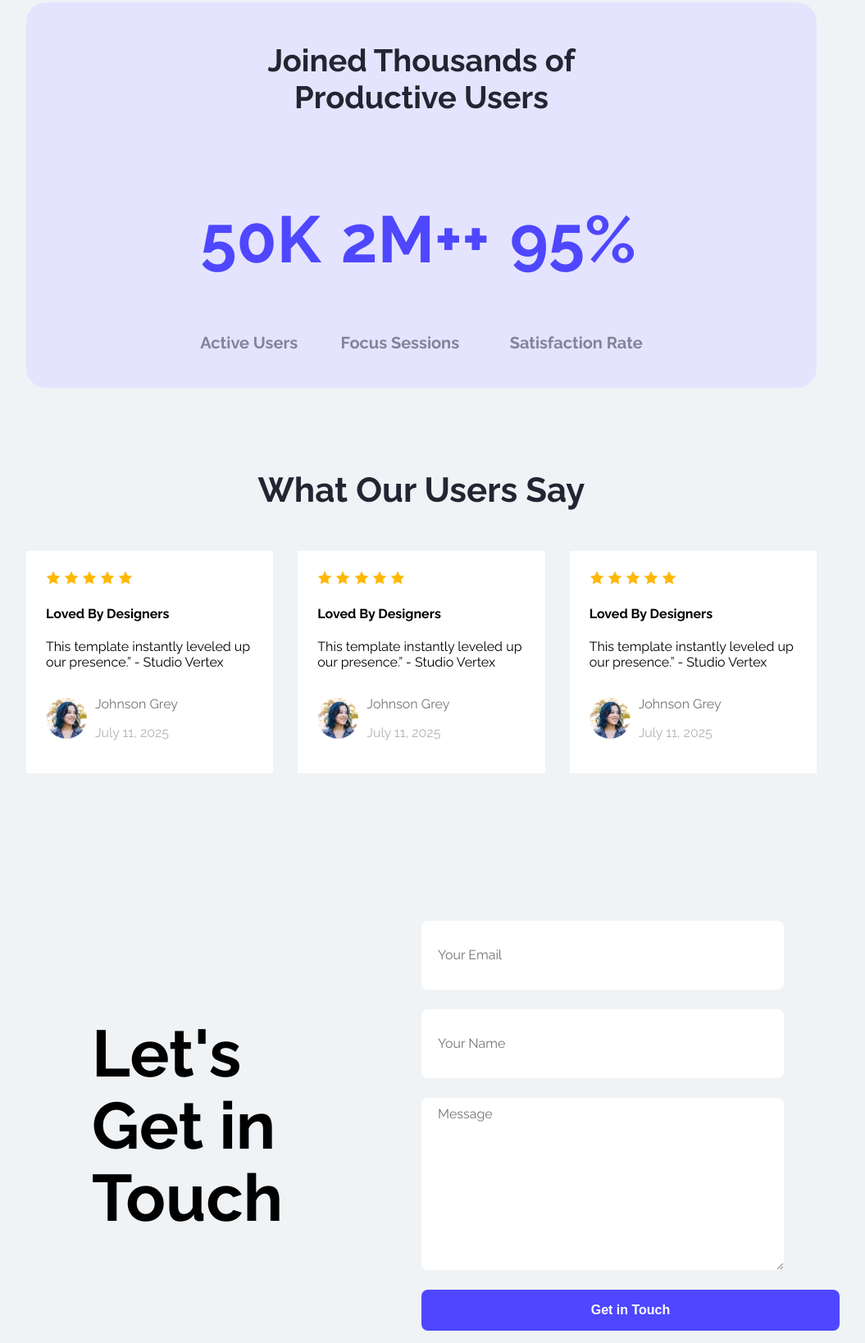
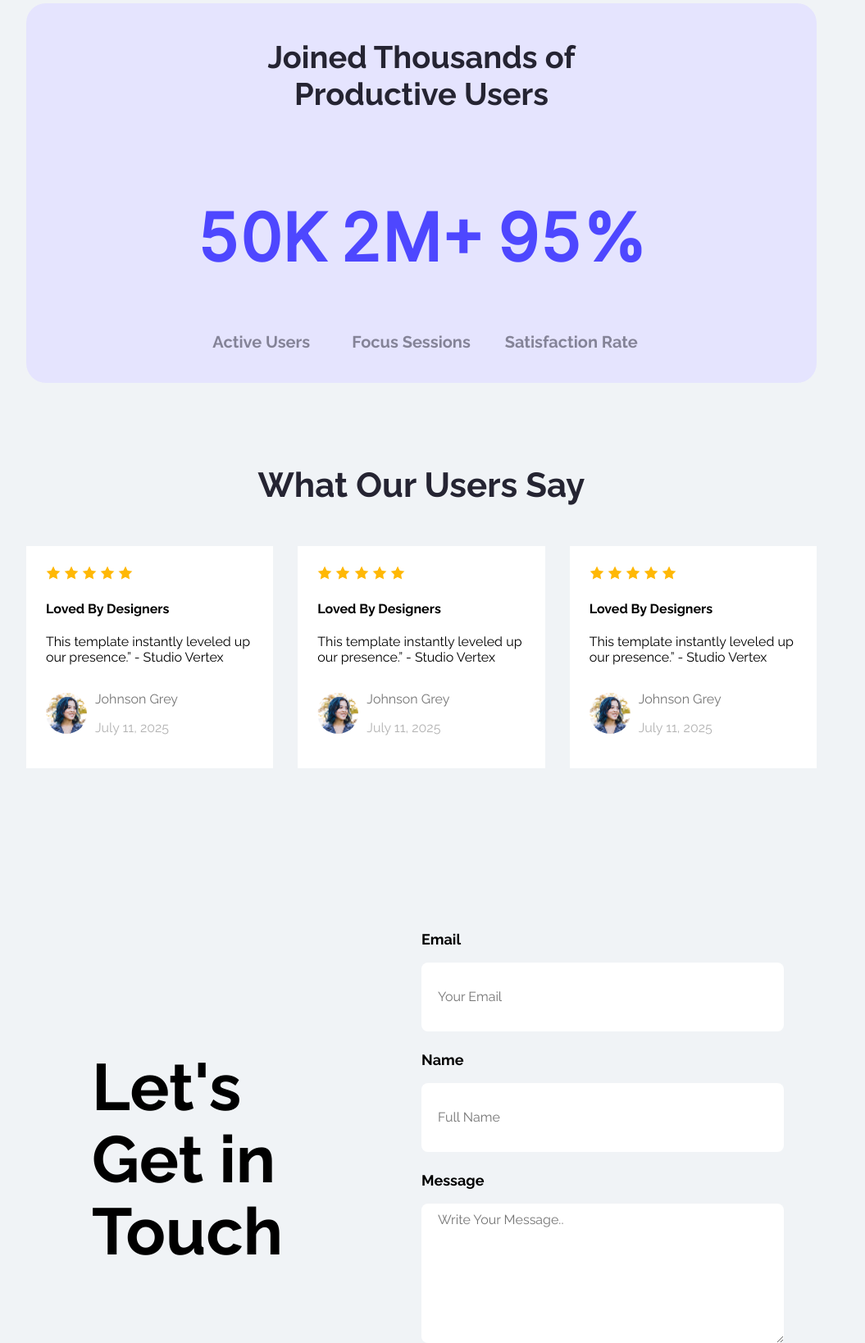
Before and after one commit to sk-suchi/Assignment-1, a plain HTML site: page index.html in a window 1280 px wide. Shown: the part 1162-2800 px from the top of the page at 82% size, without its empty margins (126-1181 px from the left). Drawn offline with Linux system fonts and the light colour scheme.

Commit message:
fifth commit

```diff
--- a/index.html
+++ b/index.html
@@ -11,10 +11,12 @@
     <link
         href="https://fonts.googleapis.com/css2?family=Open+Sans:ital,wght@0,300..800;1,300..800&family=Poppins:ital,wght@0,100;0,200;0,300;0,400;0,500;0,600;0,700;0,800;0,900;1,100;1,200;1,300;1,400;1,500;1,600;1,700;1,800;1,900&family=Raleway:ital,wght@0,100..900;1,100..900&display=swap"
         rel="stylesheet">
+        <link href="https://fonts.googleapis.com/css2?family=Inter&display=swap" rel="stylesheet">
+
 </head>
 
 <body class="raleway-uniquifier body-bg">
-    <header class="header">
+    <header class="header" id="home">
         <nav>
             <h3 class="nav-title">LOGO</h3>
             <ul>
@@ -29,7 +31,7 @@
         </div>
     </header>
     <main>
-        <section class="action">
+        <section class="action" id="how-it-works">
             <div class="action-content">
                 <h4 class="action-title">See It in Action</h4>
                 <p class="action-description">Explore the live preview and imagine your brand in this bold new look.</p>
@@ -46,7 +48,7 @@
                     <h5 class="item-description">Active Users</h5>
                 </div>
                 <div class="productive-item">
-                    <h1 class="item-title">2M++</h1>
+                    <h1 class="item-title">2M+</h1>
                     <h5 class="item-description">Focus Sessions</h5>
                 </div>
                 <div class="productive-item">
@@ -130,22 +132,26 @@
             </div>
             <div class="touch-column">
                 <form>
+                    <p class="forms">Email</p>
                     <input type="email" placeholder="Your Email">
-                 <input type="text" placeholder="Your Name">
-                <textarea cols="30" rows="10" placeholder="Message"></textarea>
+                    <p class="forms">Name</p>
+                    <input type="text" placeholder="Full Name">
+                    <p class="forms">Message</p>
+                    <textarea cols="30" rows="5" placeholder="Write Your Message.."></textarea>
                     <input type="submit" value="Get in Touch" class="btn-primary get-touch">
 
                 </form>
             </div>
         </section>
 
-<footer class="end">
+        <footer class="end" id="service">
             <h1 class="end-logo">LOGO</h1>
-    <p class="end-description">Ready to elevate your online presence? Contact us today to discuss your project and discover how we can bring your vision to life.</p>
+            <p class="end-description">Ready to elevate your online presence? Contact us today to discuss your project
+                and discover how we can bring your vision to life.</p>
             <div class="end-link">
-        <a href="">Home</a>
+                <a href="" >Home</a>
                 <a href="">About</a>
-        <a href="">How it Works</a>
+                <a href="" >How it Works</a>
                 <a href="">Services</a>
             </div>
         </footer>
--- a/style.css
+++ b/style.css
@@ -38,6 +38,8 @@ nav li a{
  font-size: 34px;
     color: #4E47FF;
     font-weight:bold;
+    font-family: 'Inter', sans-serif;
+    font-weight: bolder;
 }
 
 .btn-primary {
@@ -88,7 +90,7 @@ color: #181818;
     border-radius: 48px;
 }
 .productive-user{
-    padding: 10px 200px;
+    padding: 5px 200px;
     background-color: rgb(229, 228, 254);
     margin: 100px 150px;
     border-radius: 24px;
@@ -97,7 +99,7 @@ color: #181818;
 .productive-items{
     display: flex;
     justify-content: space-around;
-
+  margin-top: 0;
 
 }
 .productive-title{
@@ -106,13 +108,18 @@ color: #181818;
     font-weight: bold;
     color: #252432;
 }
-.item-title{
+.productive-item {
+    text-align: center;
+}
+
+.item-title {
     font-size: 80px;
     font-weight: bold;
-    color:#4E47FF;
+    color: #4E47FF;
+       font-family: 'Inter', sans-serif;
+    font-variant-numeric: tabular-nums;
+}
 
-
-}
 .item-description{
     font-size: 20px;
     color: rgb(37, 36, 50);
@@ -204,6 +211,10 @@ color: #181818;
 .get-touch{
     width: 510px;
 }
+.forms{
+    font-size: 18px;
+    font-weight: bold;
+}
 .end{
     background-color: white;
     text-align: center;
@@ -212,6 +223,8 @@ color: #181818;
 .end-logo{
     font-size: 100px;
     color: #4E47FF;
+  font-family: 'Inter', sans-serif;
+  font-weight:bolder;
 }
 .end-description{
     color: #8987A1;
```
Lines whose indentation alone changed are shown as unchanged.
